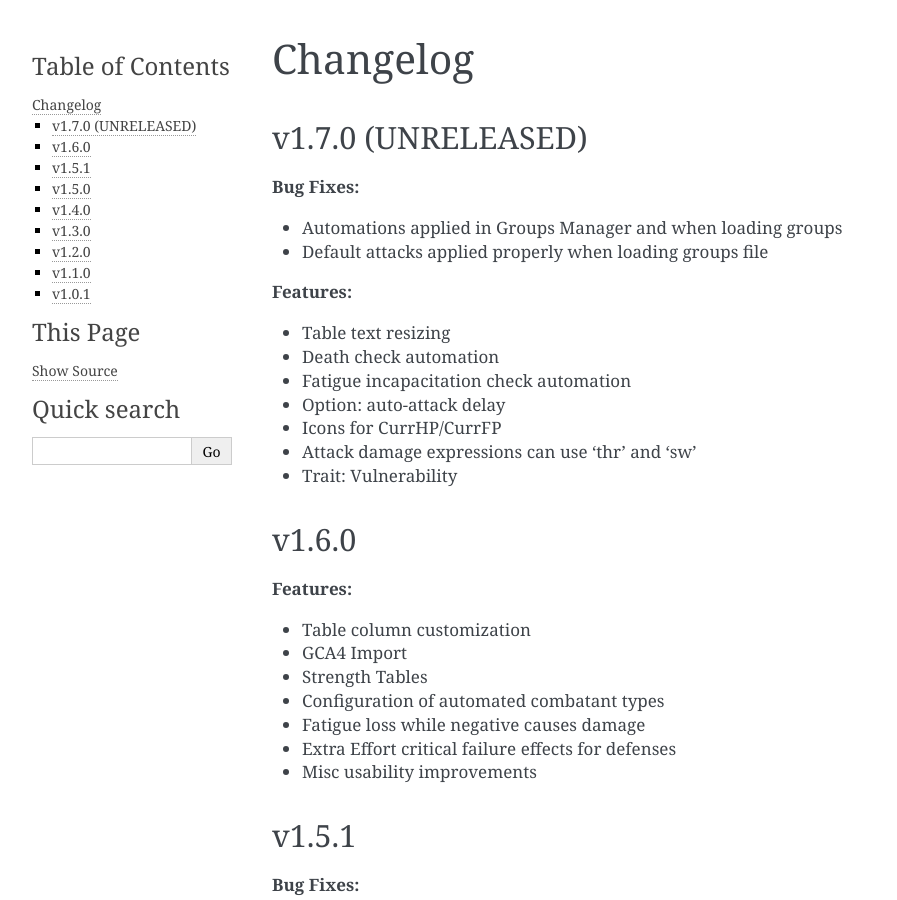
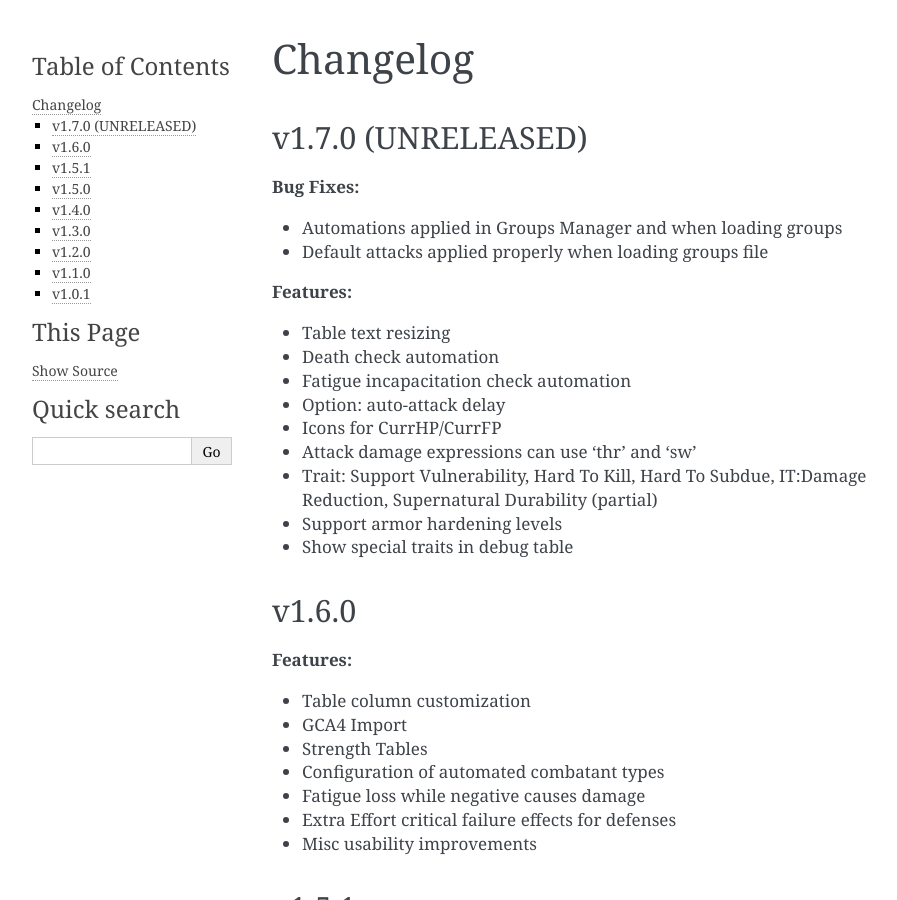
Before and after one commit to gtalus/GURPSInitTool, a Sphinx documentation site: the page built from docs/changelog.rst, in a window 1280 px wide and 900 px high. Shown: the whole window, without its empty margins (148-1045 px from the left). Built offline with Sphinx 7.4.7, drawn with Linux system fonts in a browser that asks for light colours; pages that are not in the unit, such as notebooks, are missing from menus.

Commit message:
update changelog

```diff
--- a/docs/changelog.rst
+++ b/docs/changelog.rst
@@ -17,7 +17,9 @@ v1.7.0 (UNRELEASED)
 - Option: auto-attack delay
 - Icons for CurrHP/CurrFP
 - Attack damage expressions can use 'thr' and 'sw'
-- Trait: Vulnerability
+- Trait: Support Vulnerability, Hard To Kill, Hard To Subdue, IT:Damage Reduction, Supernatural Durability (partial)
+- Support armor hardening levels
+- Show special traits in debug table
 
 v1.6.0
 ------
```
